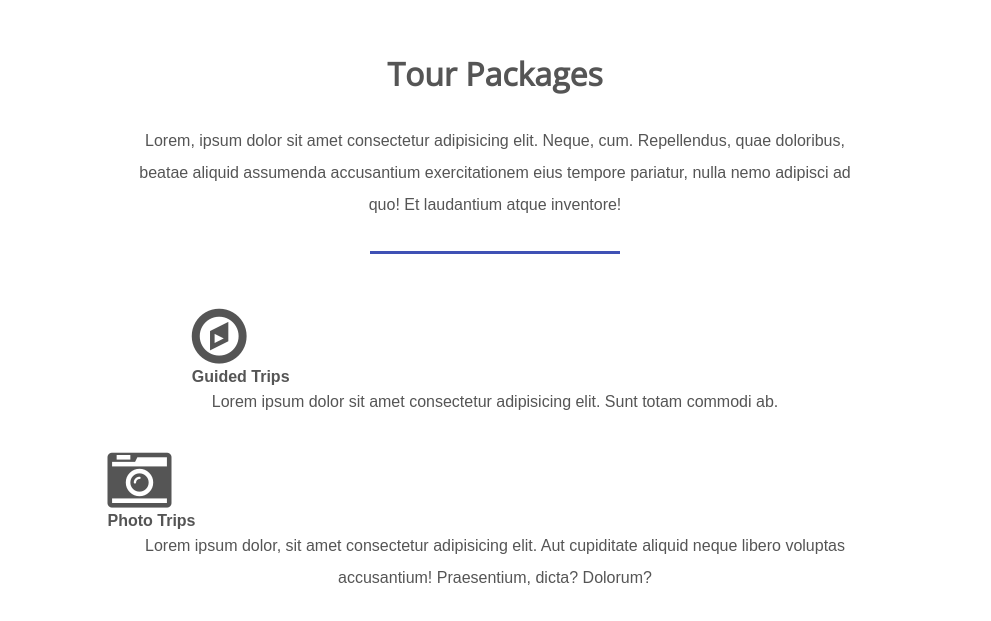
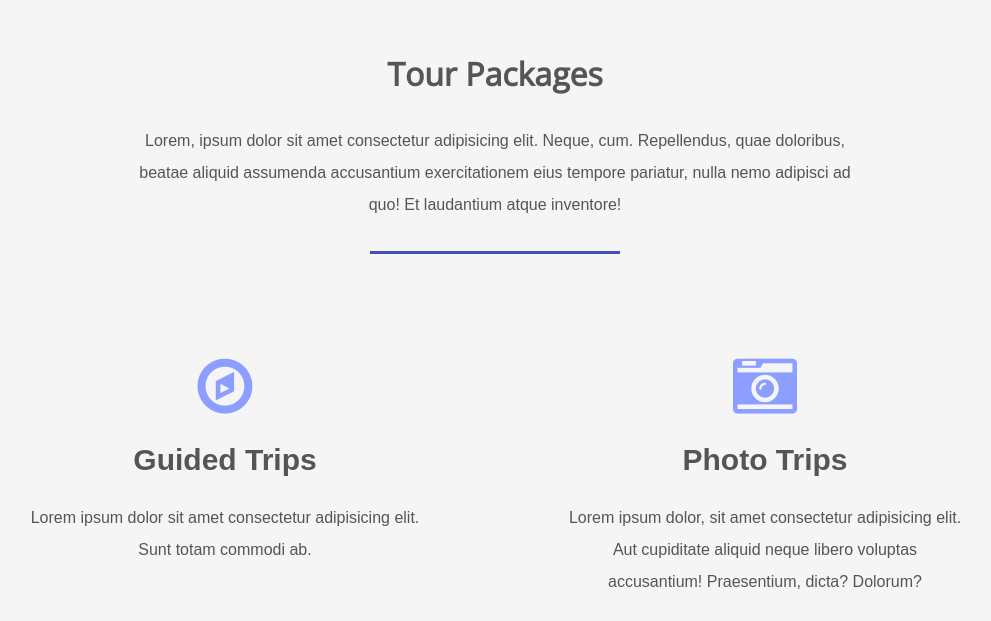
Before and after one commit to matthewfreeman821/landingpage, a plain HTML site: page index.html in a window 1280 px wide. Shown: the part 1968-2589 px from the top of the page, without its empty margins (145-1136 px from the left). Drawn offline with nearby package versions, Linux system fonts and the light colour scheme.

Commit message:
Adds styling for packages section

```diff
--- a/assets/css/styles.css
+++ b/assets/css/styles.css
@@ -43,6 +43,10 @@ section {
   flex-direction: column;
   align-items: center;
   padding: 100px;
+}
+
+section:not(.hero):nth-child(even) {
+  background-color: #F5F5F5;
 }
 
 .grid {
@@ -173,3 +177,20 @@ header nav li {
 .destinations .grid li.large {
   flex-basis: 70%;
 }
+
+/* Packages Section */
+
+.packages .grid li {
+  padding: 50px;
+  flex-basis: 50%;
+  text-align: center;
+}
+
+.packages .grid li i {
+  color: #8C9EFF;
+}
+
+.packages .grid li h4 {
+  font-size: 30px;
+  margin: 25px 0;
+}
```
